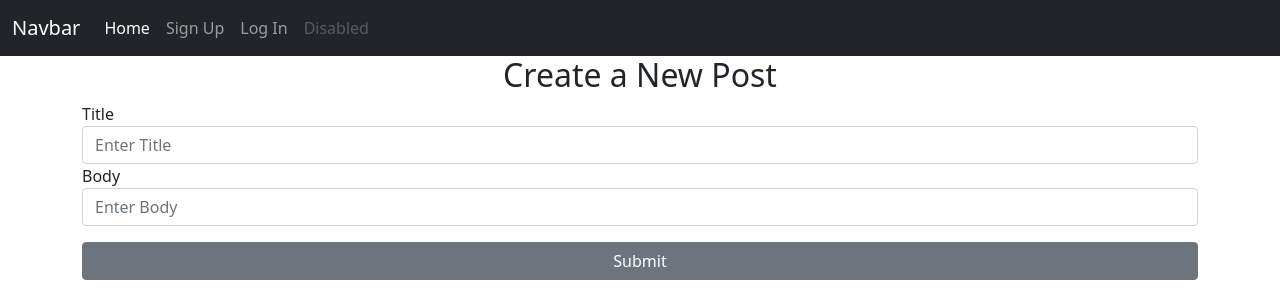
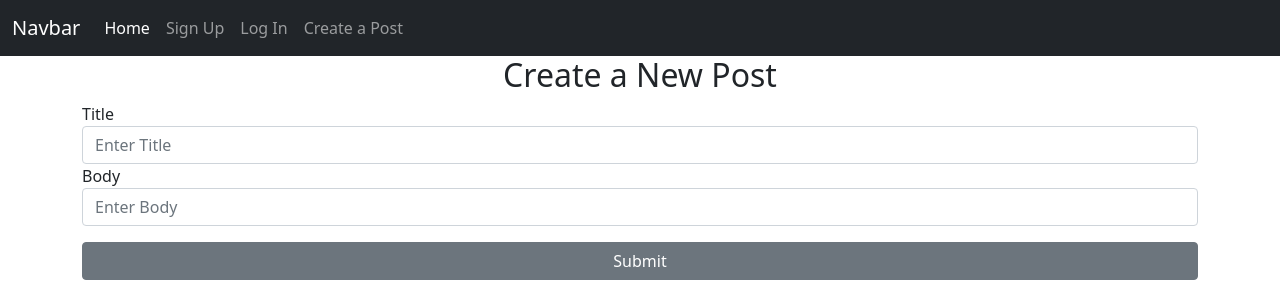
Before and after one commit to ibsy000/week6_intro_to_flask, a Flask app: page /create in a window 1280 px wide. Shown: the top 300 px of the page. Run offline with Flask 2, Linux system fonts and the light colour scheme; some libraries are stand-ins or nearby versions.

Commit message:
Minor:update nav

```diff
--- a/app/routes.py
+++ b/app/routes.py
@@ -1,7 +1,7 @@
 from app import app
 from flask import render_template, redirect, url_for, flash
 from app.forms import SignUpForm, PostForm
-from app.models import User
+from app.models import User, Post
 
 @app.route('/')
 def index():   # also an endpoint
@@ -40,7 +40,19 @@ def signup():   # also an endpoint
 
 
 
-@app.route('/create')
+@app.route('/create', methods=['GET', 'POST'])
 def create():
     form = PostForm()
+
+    if form.validate_on_submit():
+        # Get the data from the form
+        title = form.title.data
+        body = form.body.data
+        # Create new instance of Post with the form data
+        new_post = Post(title=title, body=body, user_id=1)
+        # flash a message saying the post was created
+        flash(f'{new_post.title} has been created.', 'secondary')
+        # Redirect back to home page
+        return redirect(url_for('index'))
+
     return render_template('createpost.html', form=form)
--- a/app/templates/base.html
+++ b/app/templates/base.html
@@ -23,7 +23,7 @@
                     <a class="nav-link active" aria-current="page" href="{{ url_for('index') }}">Home</a>
                     <a class="nav-link" href="{{ url_for('signup') }}">Sign Up</a>
                     <a class="nav-link" href="#">Log In</a>
-                    <a class="nav-link disabled" href="#" tabindex="-1" aria-disabled="true">Disabled</a>
+                    <a class="nav-link" href="{{ url_for('create') }}">Create a Post</a>
                 </div>
                 </div>
             </div>
--- a/app/templates/createpost.html
+++ b/app/templates/createpost.html
@@ -6,7 +6,7 @@
 
 <h2 class="text-center">Create a New Post</h2>
 
-<form class="method">
+<form class="" method="post">
     {{ form.csrf_token }}
     <div class="form-group">
         {{ form.title.label }}
```
Also changed, not shown: app.db.
